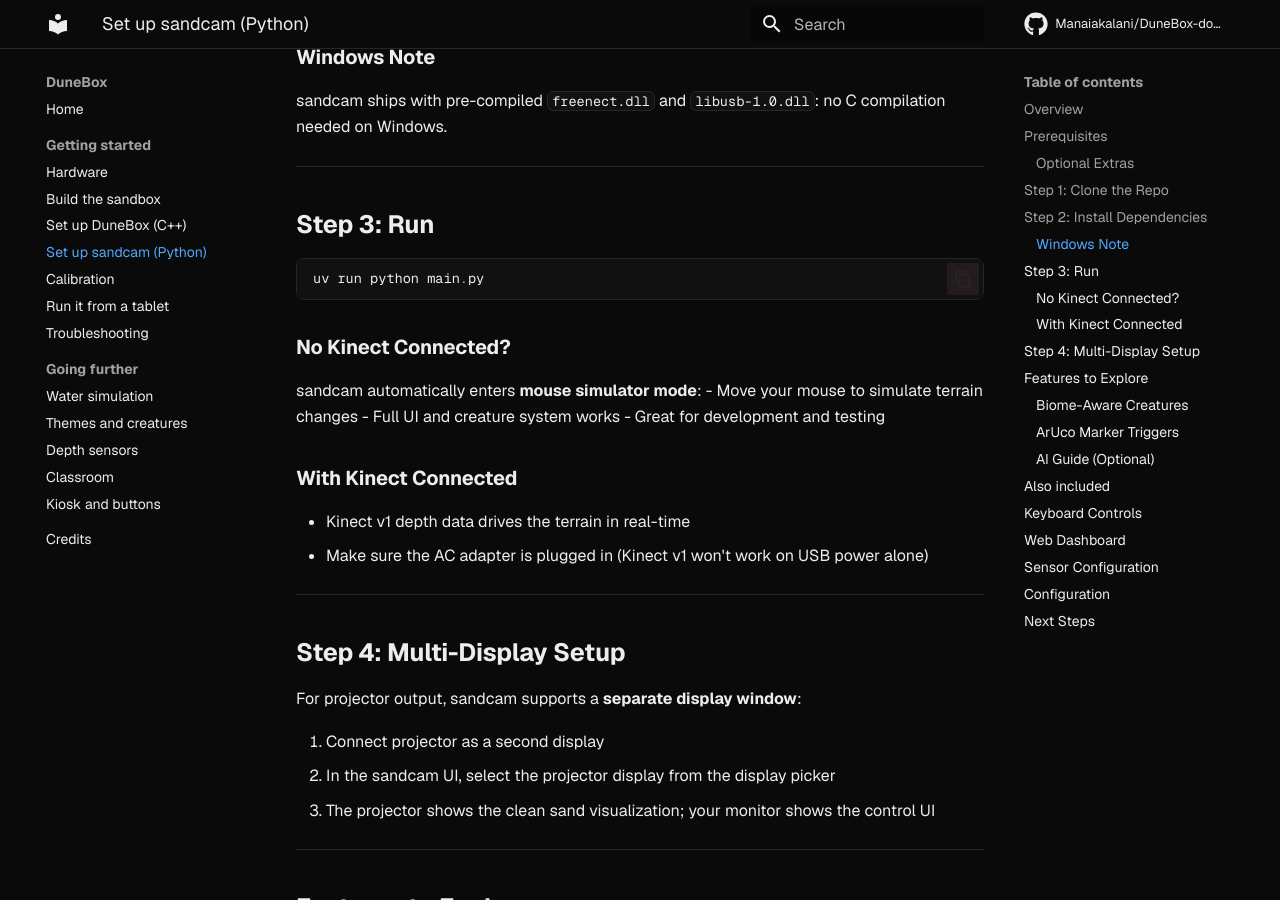
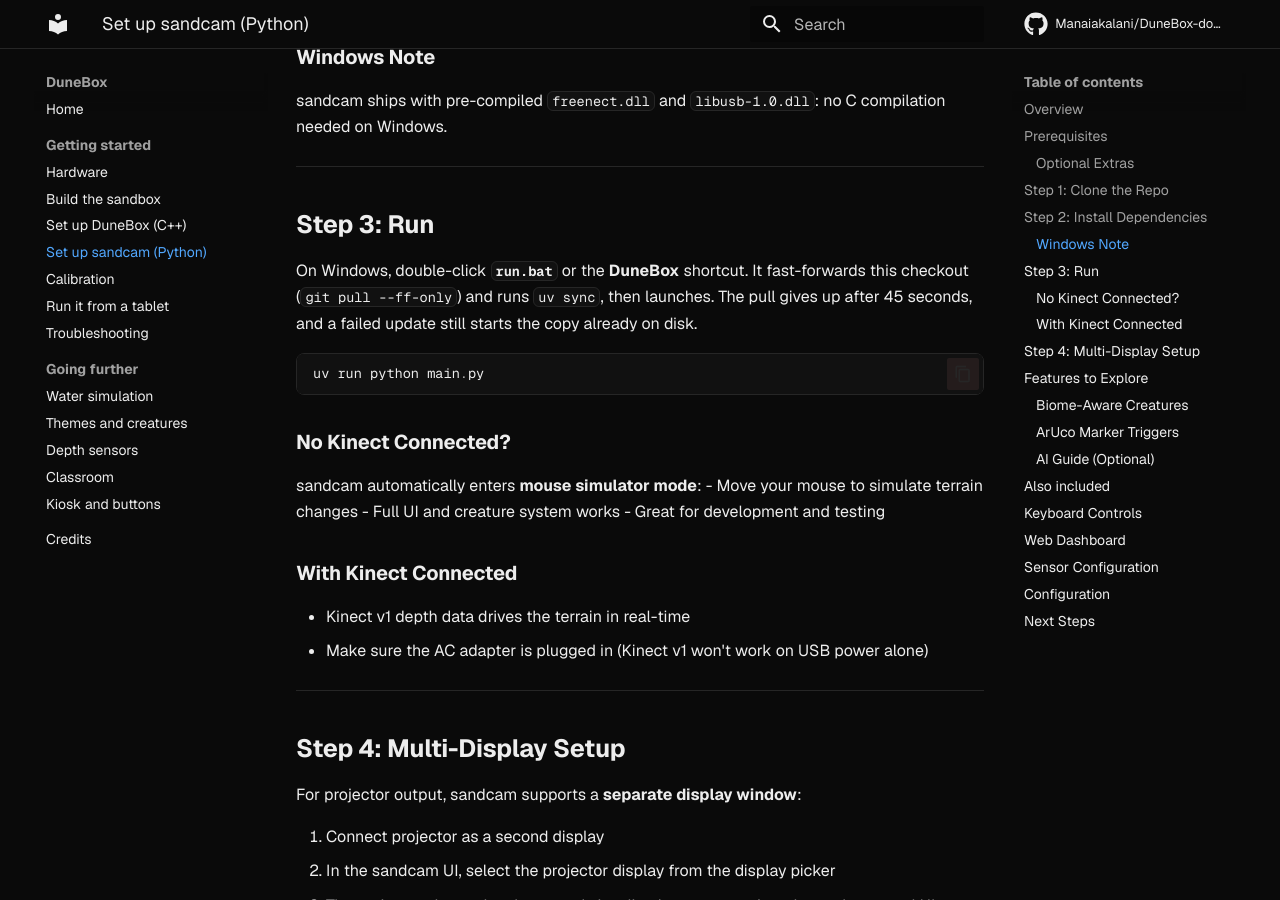
Before and after one commit to Manaiakalani/DuneBox-docs, an MkDocs documentation site: the page built from guides/04-setup-sandcam.md, in a window 1280 px wide and 900 px high, scrolled down 1501 px. Built offline with MkDocs 1.6.1 and Material for MkDocs 9.7.7, drawn with Linux system fonts in a browser that asks for light colours; comment, search, counter and statistics services are not loaded.

Commit message:
Say the DuneBox shortcut updates an existing sandcam checkout.

````diff
--- a/guides/04-setup-sandcam.md
+++ b/guides/04-setup-sandcam.md
@@ -61,6 +61,8 @@ sandcam ships with pre-compiled `freenect.dll` and `libusb-1.0.dll`: no C compil
 ---
 
 ## Step 3: Run
+
+On Windows, double-click **`run.bat`** or the **DuneBox** shortcut. It fast-forwards this checkout (`git pull --ff-only`) and runs `uv sync`, then launches. The pull gives up after 45 seconds, and a failed update still starts the copy already on disk.
 
 ```powershell
 uv run python main.py
````
